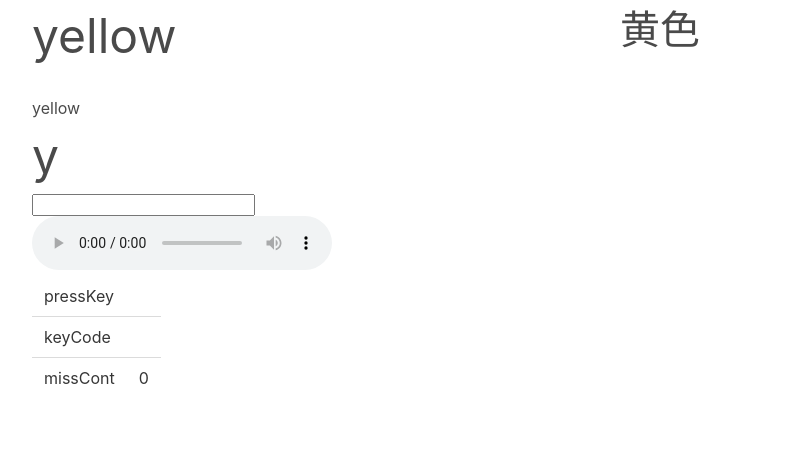
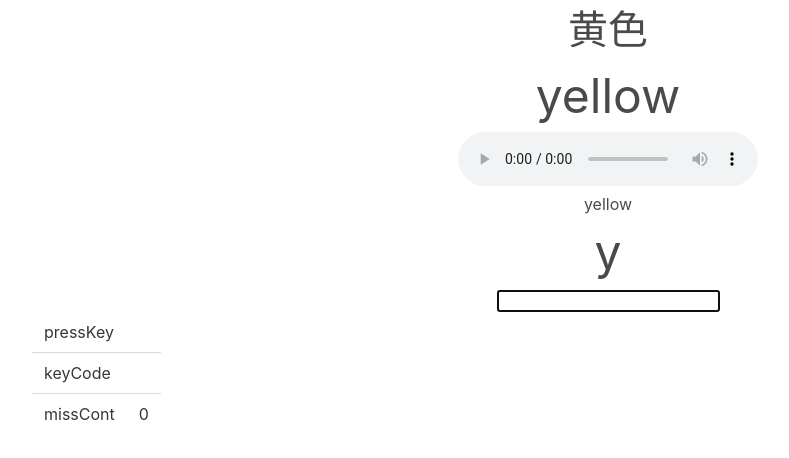
Before and after one commit to iitenkida7/typing, a Nuxt app in the folder nuxt/: page / in a window 1280 px wide. Shown: the top 458 px of the page, without its empty margins (32-821 px from the left). Built offline with nearby package versions, Linux system fonts and the light colour scheme.

Commit message:
Modify style

```diff
--- a/nuxt/pages/index.vue
+++ b/nuxt/pages/index.vue
@@ -1,33 +1,33 @@
 <template>
   <div class="container">
     <div :v-if="completed === false">
-      <div class="columns">
-        <div class="column">
-          <p class="is-size-1">{{ target.word }}</p>
-        </div>
-        <div class="column">
-          <p class="is-size-2">{{ target.ja }}</p>
-        </div>
+      <div class="has-text-centered">
+        <p class="is-size-2">{{ target.ja }}</p>
       </div>
-      <div>
-        {{ remains }}
-      </div>
-      <div>
-        <p class="is-size-1">{{ targetChr }}</p>
-      </div>
-
-      <div v-if="completed">
-        <h1>OK＼(^o^)／</h1>
-        <button v-on:click="retry">Retry</button>
-      </div>
-      <input type="text" v-model="inputText" @keyup="keyPress" />
-      <div>
+      <div class="has-text-centered">
+        <p class="is-size-1">{{ target.word }}</p>
         <audio
           controls
           autoplay
           :src="'/audio/' + target.word + '.mp3'"
         ></audio>
       </div>
+
+      <div class="has-text-centered">
+        {{ remains }}
+      </div>
+      <div class="has-text-centered">
+        <p class="is-size-1">{{ targetChr }}</p>
+      </div>
+      <div class="has-text-centered">
+        <input type="text" autofocus v-model="inputText" @keyup="keyPress" />
+      </div>
+
+      <div class="has-text-centered" v-if="completed">
+        <h1>OK＼(^o^)／</h1>
+        <button v-on:click="retry">Retry</button>
+      </div>
+      <div></div>
       <Debug :pressKey="pressKey" :keyCode="keyCode" :missCnt="missCnt" />
     </div>
   </div>
```
